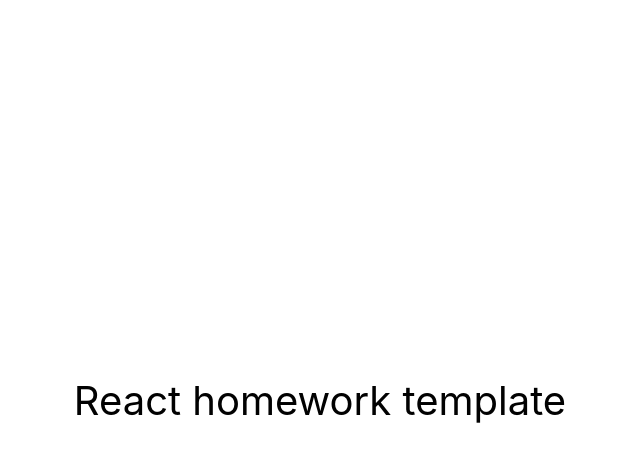
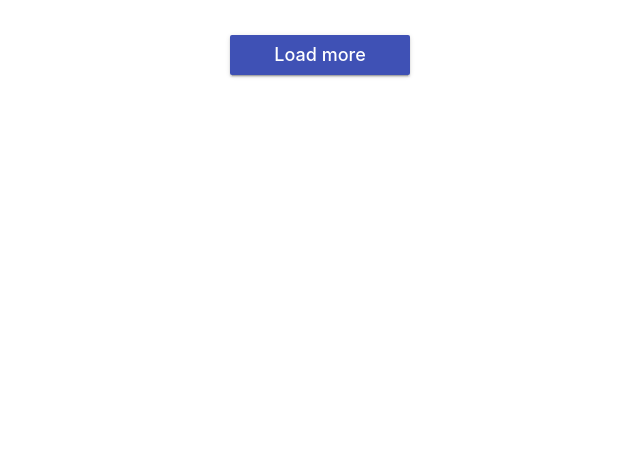
Before and after one commit to ShegdaIgor/goit-react-hw-03-image-finder, a React (Create React App) app: page / in a window 1280 px wide. Shown: the top 462 px of the page, without its empty margins (320-960 px from the left). Built offline with nearby package versions, Linux system fonts and the light colour scheme.

Commit message:
add button

```diff
--- a/src/components/App.jsx
+++ b/src/components/App.jsx
@@ -1,16 +1,8 @@
-export const App = () => {
-  return (
-    <div
-      style={{
-        height: '100vh',
-        display: 'flex',
-        justifyContent: 'center',
-        alignItems: 'center',
-        fontSize: 40,
-        color: '#010101'
-      }}
-    >
-      React homework template
-    </div>
-  );
-};
+import React, { Component } from 'react';
+import { Button } from './Button/Button';
+
+export class App extends Component {
+  render() {
+    return <Button onLoadMore={this.handleLoadMore} />;
+  }
+}
--- a/src/components/Button/Button.jsx
+++ b/src/components/Button/Button.jsx
@@ -0,0 +1,12 @@
+import PropTypes from 'prop-types';
+import css from './Button.module.css';
+
+export const Button = ({ onLoadMore }) => (
+  <button type="button" className={css.Button} onClick={onLoadMore}>
+    Load more
+  </button>
+);
+
+Button.propeTypes = {
+  onLoadMore: PropTypes.func.isRequired,
+};
--- a/src/components/Button/Button.module.css
+++ b/src/components/Button/Button.module.css
@@ -0,0 +1,26 @@
+.Button {
+  padding: 8px 16px;
+  border-radius: 2px;
+  background-color: #3f51b5;
+  transition: all 250ms cubic-bezier(0.4, 0, 0.2, 1);
+  text-align: center;
+  display: block;
+  margin: 35px auto;
+  color: #fff;
+  border: 0;
+  text-decoration: none;
+  cursor: pointer;
+  font-family: inherit;
+  font-size: 18px;
+  line-height: 24px;
+  font-style: normal;
+  font-weight: 500;
+  min-width: 180px;
+  box-shadow: 0px 3px 1px -2px rgba(0, 0, 0, 0.2),
+    0px 2px 2px 0px rgba(0, 0, 0, 0.14), 0px 1px 5px 0px rgba(0, 0, 0, 0.12);
+}
+
+.Button:hover,
+.Button:focus {
+  background-color: #303f9f;
+}
--- /dev/null
+++ b/src/styles.css
@@ -0,0 +1,182 @@
+html {
+  box-sizing: border-box;
+  width: 100vw;
+  overflow-x: hidden;
+}
+
+*,
+*::before,
+*::after {
+  box-sizing: inherit;
+}
+
+body {
+  margin: 0;
+  font-family: -apple-system, BlinkMacSystemFont, 'Segoe UI', Roboto,
+    Oxygen-Sans, Ubuntu, Cantarell, 'Helvetica Neue', sans-serif;
+  color: #212121;
+  background-color: #fff;
+  -webkit-font-smoothing: antialiased;
+  -moz-osx-font-smoothing: grayscale;
+}
+
+img {
+  display: block;
+  max-width: 100%;
+  height: auto;
+}
+
+/*
+ * Стили компонента App
+ */
+.App {
+  display: grid;
+  grid-template-columns: 1fr;
+  grid-gap: 16px;
+  padding-bottom: 24px;
+}
+
+/*
+ * Стили компонента Searchbar
+ */
+.Searchbar {
+  top: 0;
+  left: 0;
+  position: sticky;
+  z-index: 1100;
+  display: flex;
+  justify-content: center;
+  align-items: center;
+  min-height: 64px;
+  padding-right: 24px;
+  padding-left: 24px;
+  padding-top: 12px;
+  padding-bottom: 12px;
+  color: #fff;
+  background-color: #3f51b5;
+  box-shadow: 0px 2px 4px -1px rgba(0, 0, 0, 0.2),
+    0px 4px 5px 0px rgba(0, 0, 0, 0.14), 0px 1px 10px 0px rgba(0, 0, 0, 0.12);
+}
+
+/*
+ * Стили компонента SearchForm
+ */
+.SearchForm {
+  display: flex;
+  align-items: center;
+  width: 100%;
+  max-width: 600px;
+  background-color: #fff;
+  border-radius: 3px;
+  overflow: hidden;
+}
+
+.SearchForm-button {
+  display: inline-block;
+  width: 48px;
+  height: 48px;
+  border: 0;
+  background-image: url('https://image.flaticon.com/icons/svg/149/149852.svg');
+  background-size: 40%;
+  background-repeat: no-repeat;
+  background-position: center;
+  opacity: 0.6;
+  transition: opacity 250ms cubic-bezier(0.4, 0, 0.2, 1);
+  cursor: pointer;
+  outline: none;
+}
+
+.SearchForm-button:hover {
+  opacity: 1;
+}
+
+.SearchForm-button-label {
+  position: absolute;
+  width: 1px;
+  height: 1px;
+  padding: 0;
+  overflow: hidden;
+  clip: rect(0, 0, 0, 0);
+  white-space: nowrap;
+  clip-path: inset(50%);
+  border: 0;
+}
+
+.SearchForm-input {
+  display: inline-block;
+  width: 100%;
+  font: inherit;
+  font-size: 20px;
+  border: none;
+  outline: none;
+  padding-left: 4px;
+  padding-right: 4px;
+}
+
+.SearchForm-input::placeholder {
+  font: inherit;
+  font-size: 18px;
+}
+
+/*
+ * Стили компонента ImageGallery
+ */
+.ImageGallery {
+  display: grid;
+  max-width: calc(100vw - 48px);
+  grid-template-columns: repeat(auto-fill, minmax(320px, 1fr));
+  grid-gap: 16px;
+  margin-top: 0;
+  margin-bottom: 0;
+  padding: 0;
+  list-style: none;
+  margin-left: auto;
+  margin-right: auto;
+}
+
+/*
+ * Стили компонента ImageGalleryItem
+ */
+.ImageGalleryItem {
+  border-radius: 2px;
+  box-shadow: 0px 1px 3px 0px rgba(0, 0, 0, 0.2),
+    0px 1px 1px 0px rgba(0, 0, 0, 0.14), 0px 2px 1px -1px rgba(0, 0, 0, 0.12);
+}
+
+.ImageGalleryItem-image {
+  width: 100%;
+  height: 260px;
+  object-fit: cover;
+  transition: transform 250ms cubic-bezier(0.4, 0, 0.2, 1);
+}
+
+.ImageGalleryItem-image:hover {
+  transform: scale(1.03);
+  cursor: zoom-in;
+}
+
+/*
+ * Стили компонента Modal
+ */
+
+.Overlay {
+  position: fixed;
+  top: 0;
+  left: 0;
+  width: 100vw;
+  height: 100vh;
+  display: flex;
+  justify-content: center;
+  align-items: center;
+  background-color: rgba(0, 0, 0, 0.8);
+  z-index: 1200;
+}
+
+.Modal {
+  max-width: calc(100vw - 48px);
+  max-height: calc(100vh - 24px);
+}
+
+/*
+* Стили компонента Buton (Load more)
+*/
```
